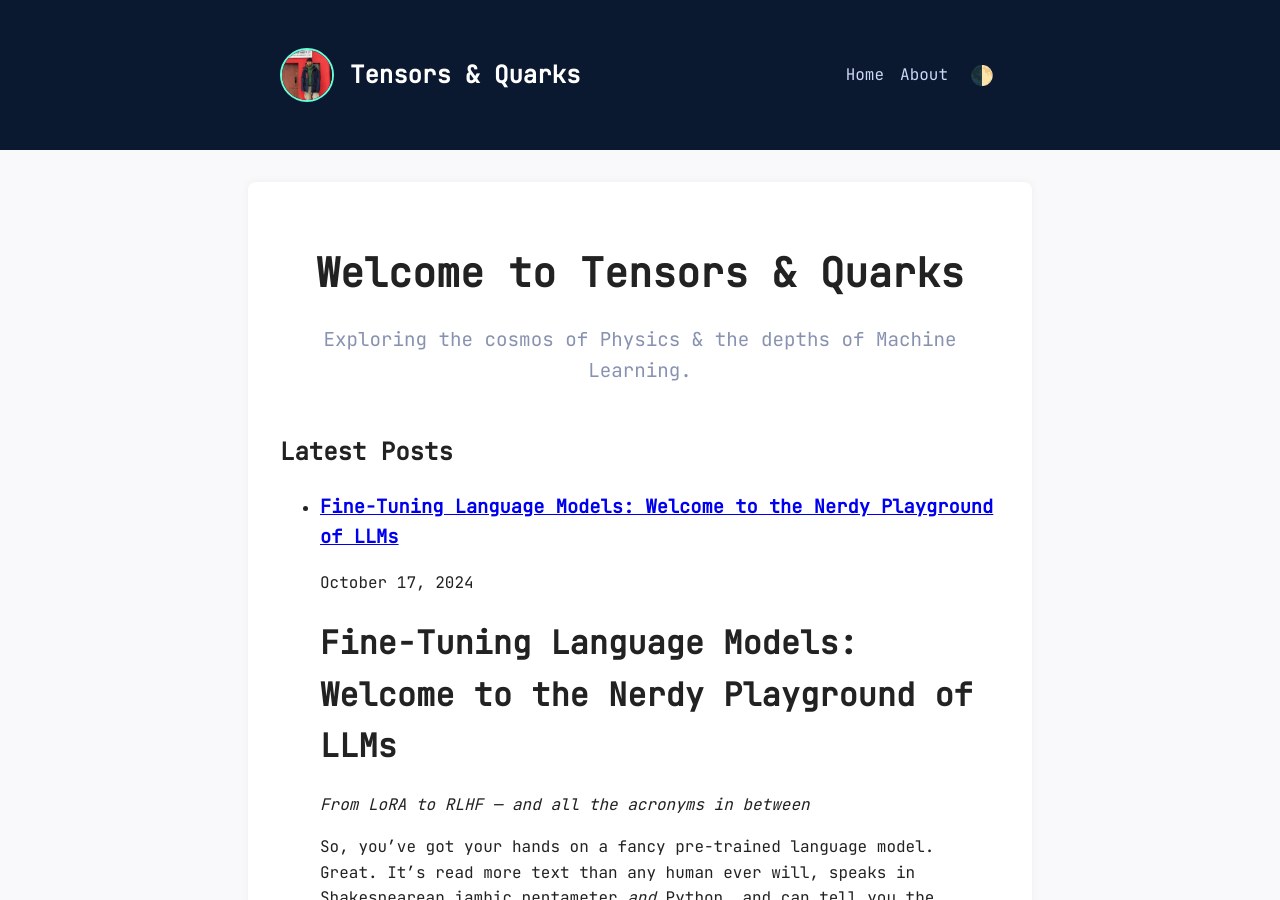
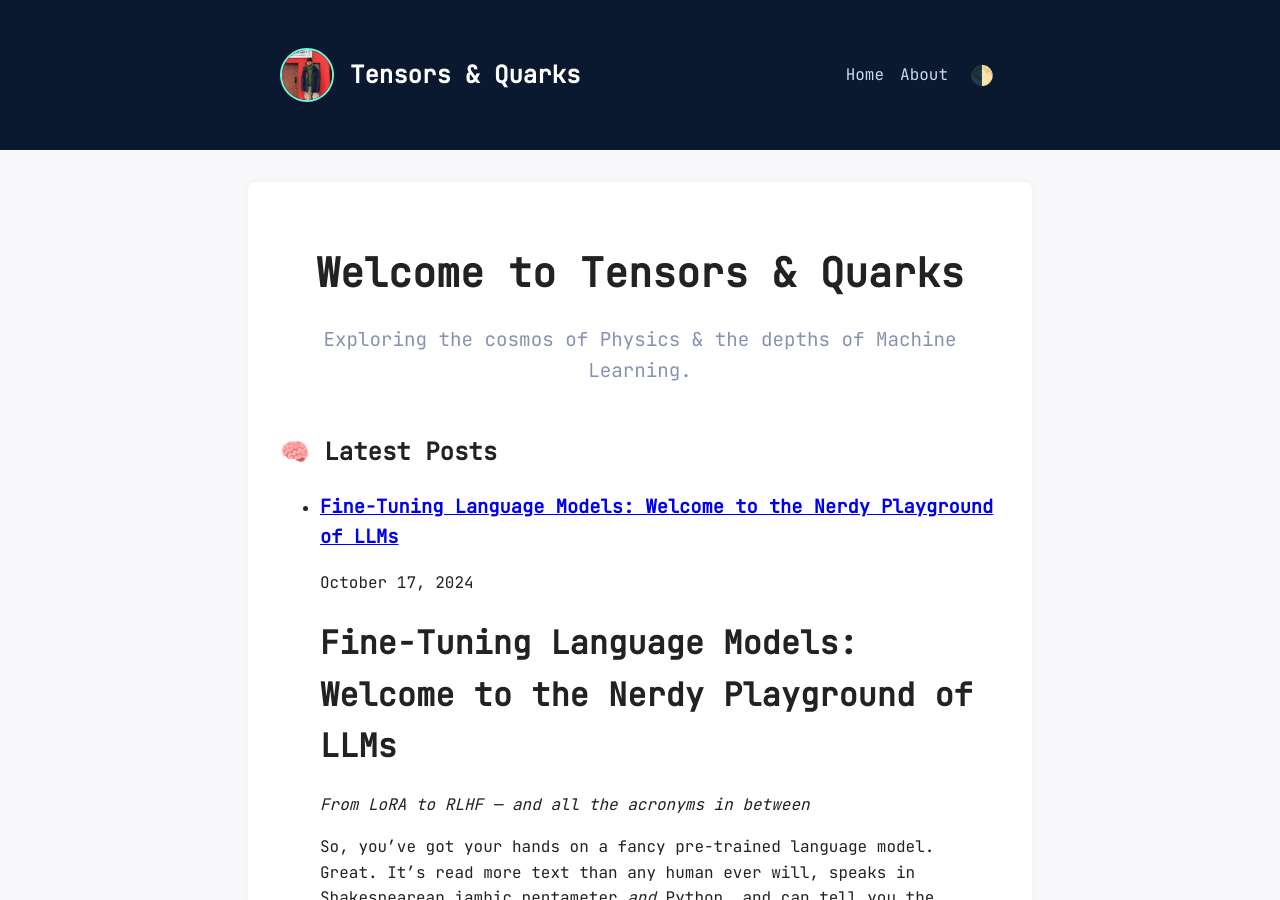
Before and after one commit to Raahul-Thakur/tensorandquarks.github.io, a Jekyll site: the page built from index.md, in a window 1280 px wide and 900 px high. Built offline with Jekyll 4.4.1, drawn with Linux system fonts in a browser that asks for light colours.

Commit message:
Update index.md

```diff
--- a/index.md
+++ b/index.md
@@ -8,14 +8,23 @@
   <p>Exploring the cosmos of Physics & the depths of Machine Learning.</p>
 </div>
 
-<h2>Latest Posts</h2>
+<h2 class="section-title">🧠 Latest Posts</h2>
 
 <ul class="post-list">
   {% for post in site.posts %}
-    <li>
+    <li class="post-card">
       <h3><a href="{{ post.url | relative_url }}">{{ post.title }}</a></h3>
       <p>{{ post.date | date: "%B %-d, %Y" }}</p>
       <p>{{ post.excerpt }}</p>
+
+      {% if post.tags %}
+        <p class="tags">
+          {% for tag in post.tags %}
+            <span class="tag">{{ tag }}</span>
+          {% endfor %}
+        </p>
+      {% endif %}
+
       <a href="{{ post.url | relative_url }}">Read more →</a>
     </li>
   {% endfor %}
```
